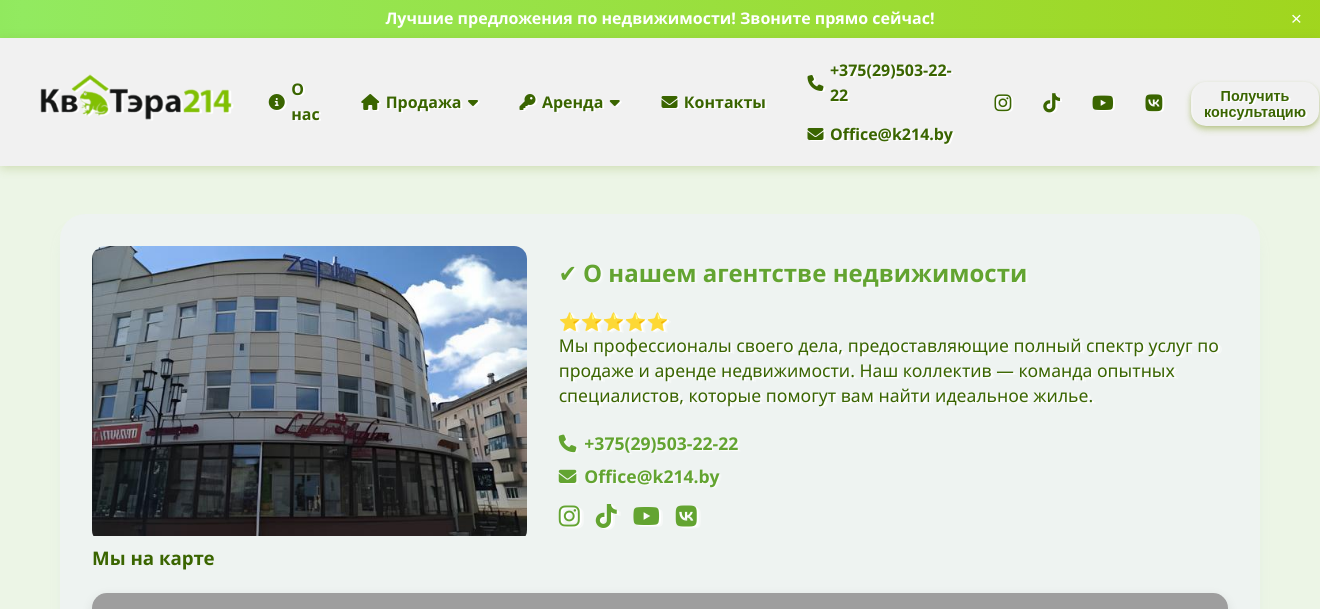
After one commit to TumashenkaAliaksandr/kv_214, a Django app: page /contacts in a window 1320 px wide. The commit adds this page. Shown: the top 609 px of the page. Run offline with Django 5.2, Linux system fonts and the light colour scheme; data comes from the database, SQL or seed files in the repository; grey boxes are pictures that could not be loaded.

Commit message:
added new html template - base html, dir main, refactoring index page

```diff
--- /dev/null
+++ b/templates/main/base.html
@@ -0,0 +1,135 @@
+{% load static %}
+
+<!DOCTYPE html>
+<html lang="ru">
+<head>
+  <meta charset="UTF-8" />
+  <meta name="viewport" content="width=device-width, initial-scale=1" />
+  <title>Агентство недвижимости</title>
+  <link href="https://cdnjs.cloudflare.com/ajax/libs/font-awesome/6.4.0/css/all.min.css" rel="stylesheet" />
+
+  <link rel="stylesheet" href="{% static 'webapp/css/style.css' %}" />
+    <link rel="icon" href="{% static 'webapp/images/favicon.svg' %}" type="image/svg+xml" />
+
+</head>
+<body>
+
+  <!-- Рекламная топ-полоска -->
+  <div id="top-bar" class="top-bar">
+    <span>Лучшие предложения по недвижимости! Звоните прямо сейчас!</span>
+    <button class="close-button" aria-label="Закрыть">&times;</button>
+  </div>
+
+  <!-- Хедер -->
+  <header class="header">
+    <div class="container header-container">
+      <div class="logo">
+        <img src="{% static 'webapp/images/logo_kvatera.png' %}" alt="Логотип агентства" />
+      </div>
+
+      <nav class="nav">
+        <ul class="menu">
+          <li><a href="#about"><i class="fa-solid fa-info-circle"></i> О нас</a></li>
+
+          <li class="dropdown">
+            <a href="#"><i class="fa-solid fa-house"></i> Продажа <i class="fa fa-caret-down"></i></a>
+            <ul class="dropdown-menu">
+              <li><a href="#sale-house"><i class="fa-solid fa-house-user"></i> Дом</a></li>
+              <li><a href="#sale-apartment"><i class="fa-solid fa-building"></i> Квартира</a></li>
+            </ul>
+          </li>
+
+          <li class="dropdown">
+            <a href="#"><i class="fa-solid fa-key"></i> Аренда <i class="fa fa-caret-down"></i></a>
+            <ul class="dropdown-menu">
+              <li><a href="#rent-house"><i class="fa-solid fa-house-user"></i> Дом</a></li>
+              <li><a href="#rent-apartment"><i class="fa-solid fa-building"></i> Квартира</a></li>
+            </ul>
+          </li>
+
+          <li><a href="{% url 'contacts' %}"><i class="fa-solid fa-envelope"></i> Контакты</a></li>
+
+            <li class="contacts-menu">
+                <a href="tel:{{ contact.phone|urlencode }}">
+                    <i class="fa-solid fa-phone"></i> {{ contact.phone }}
+                </a>
+                <a href="mailto:{{ contact.email|urlencode }}">
+                    <i class="fa-solid fa-envelope"></i> {{ contact.email }}
+                </a>
+            </li>
+
+            <li class="social-menu">
+                {% for social in contact.social_networks.all %}
+                    <a href="{{ social.url }}" aria-label="{{ social.name }}" target="_blank" rel="noopener noreferrer">
+                        <i class="{{ social.icon }}"></i>
+                    </a>
+                {% empty %}
+                    <span>Соцсетей нет</span>
+                {% endfor %}
+            </li>
+
+
+          <li>
+            <button class="btn-consultation">Получить консультацию</button>
+          </li>
+        </ul>
+      </nav>
+    </div>
+  </header>
+
+{% block content %}{% endblock %}
+
+
+   <!-- Футер -->
+    <footer class="footer">
+        <div class="container footer-container">
+            <div class="footer-logo">
+                <img src="{% static 'webapp/images/logo_kvatera.png' %}" alt="Логотип агентства"/>
+            </div>
+
+            <nav class="footer-menu">
+                <a href="#about">О нас</a>
+                <a href="#sale-house">Продажа</a>
+                <a href="#rent-house">Аренда</a>
+                <a href="{% url 'contacts' %}">Контакты</a>
+            </nav>
+
+            <div class="footer-contacts">
+                <p>
+                    <i class="fa-solid fa-phone"></i>
+                    <a href="tel:{{ contact.phone|urlencode }}">{{ contact.phone }}</a>
+                </p>
+                <p>
+                    <i class="fa-solid fa-envelope"></i>
+                    <a href="mailto:{{ contact.email|urlencode }}">{{ contact.email }}</a>
+                </p>
+            </div>
+
+            <div class="footer-social">
+                {% for social in contact.social_networks.all %}
+                    <a href="{{ social.url }}" aria-label="{{ social.name }}" target="_blank" rel="noopener noreferrer">
+                        <i class="{{ social.icon }}"></i>
+                    </a>
+                {% empty %}
+                    <p>Соцсетей нет</p>
+                {% endfor %}
+            </div>
+
+
+        </div>
+        <div class="copyright">
+            &copy; 2025 Агентство недвижимости. Все права защищены.
+        </div>
+    </footer>
+
+  <script src="{% static 'webapp/js/slider.js' %}"></script>
+{#  <script src="{% static 'webapp/js/form.js' %}"></script>#}
+  <script>
+    // Топ бар закрытие
+    document.querySelector('.close-button').addEventListener('click', () => {
+      document.getElementById('top-bar').style.display = 'none';
+    });
+  </script>
+
+</body>
+</html>
--- a/webapp/static/webapp/css/style.css
+++ b/webapp/static/webapp/css/style.css
@@ -894,6 +894,8 @@ copyright {
   user-select: none;
 }
 
+
+
 /* Убираем подчеркивания у ссылок и телефонов */
 
 a {
--- /dev/null
+++ b/webapp/templates/webapp/contacts.html
@@ -0,0 +1,62 @@
+{% extends 'main/base.html' %}
+{% load static %}
+
+
+
+{% block content %}
+  <!-- Информация о нас -->
+  <section class="about-section" id="about">
+      <div class="container about-container">
+          <div class="about-photo">
+              <img src="{% static 'webapp/images/kvatera_about.jpg' %}" alt="Фото компании"/>
+          </div>
+          <div class="about-text">
+              <h2>✔ О нашем агентстве недвижимости</h2>
+              <p>
+                  ⭐⭐⭐⭐⭐<br>
+                  Мы профессионалы своего дела, предоставляющие полный спектр услуг по продаже и аренде недвижимости.
+                  Наш коллектив — команда опытных специалистов, которые помогут вам найти идеальное жилье.
+              </p>
+              <div class="contacts-about">
+                  <p>
+                      <i class="fa-solid fa-phone"></i>
+                      <a href="tel:{{ contact.phone|urlencode }}">{{ contact.phone }}</a>
+                  </p>
+                  <p>
+                      <i class="fa-solid fa-envelope"></i>
+                      <a href="mailto:{{ contact.email|urlencode }}">{{ contact.email }}</a>
+                  </p>
+                  <div class="social-about">
+                      {% for social in contact.social_networks.all %}
+                          <a href="{{ social.url }}" aria-label="{{ social.name }}" target="_blank"
+                             rel="noopener noreferrer">
+                              <i class="{{ social.icon }}"></i>
+                          </a>
+                      {% empty %}
+                          <p>Соцсетей нет</p>
+                      {% endfor %}
+                  </div>
+              </div>
+          </div>
+      </div>
+
+      <!-- Карта под фото и информацией -->
+      <div class="container">
+          <h3>Мы на карте</h3>
+          <div class="map-container">
+              <iframe
+                      src="https://www.google.com/maps/embed?pb=!1m18!1m12!1m3!1d2257.7787718957343!2d28.6432172!3d55.536222599999995!2m3!1f0!2f0!3f0!3m2!1i1024!2i768!4f13.1!3m3!1m2!1s0x46c485209fe11a4b%3A0x906ceb1e54e03589!2z0KbQtdC90YLRgCDRgNC40Y3Qu9GC0LXRgNGB0LrQuNGFINGD0YHQu9GD0LMg0JrQstCw0KLRjdGA0LAgMjE0!5e0!3m2!1sru!2sby!4v1755249880238!5m2!1sru!2sby"
+                      width="1200"
+                      height="350"
+                      style="border:0;"
+                      allowfullscreen=""
+                      loading="lazy"
+                      referrerpolicy="no-referrer-when-downgrade"
+                      class="map-iframe"
+              ></iframe>
+          </div>
+      </div>
+  </section>
+
+{% include 'webapp/consultation_form.html' %}
+{% endblock %}
--- a/webapp/urls.py
+++ b/webapp/urls.py
@@ -7,6 +7,7 @@ from .views import consultation_view
 
 urlpatterns = [
     path('', views.index, name='index'),
+    path('contacts', views.contacts, name='contacts'),
     path('consultation/', consultation_view, name='consultation_form'),
 
     ]
--- a/webapp/views.py
+++ b/webapp/views.py
@@ -12,7 +12,10 @@ def index(request):
     properties_all = Property.objects.prefetch_related('photos').all()
     return render(request, 'webapp/index.html', {'properties_new': properties_new, 'properties_all': properties_all})
 
+def contacts(request):
+    """contacts page"""
 
+    return render(request, 'webapp/contacts.html')
 
 def consultation_view(request):
     if request.method == 'POST':
```
Also changed, not shown: webapp/templates/webapp/about.html (added, +7 -0 lines), webapp/templates/webapp/index.html (+6 -132 lines), webapp/templates/webapp/rent_page.html (added, +7 -0 lines), webapp/templates/webapp/rent_single.html (added, +7 -0 lines), webapp/templates/webapp/sale_page.html (added, +7 -0 lines), webapp/templates/webapp/sale_single.html (added, +7 -0 lines).
